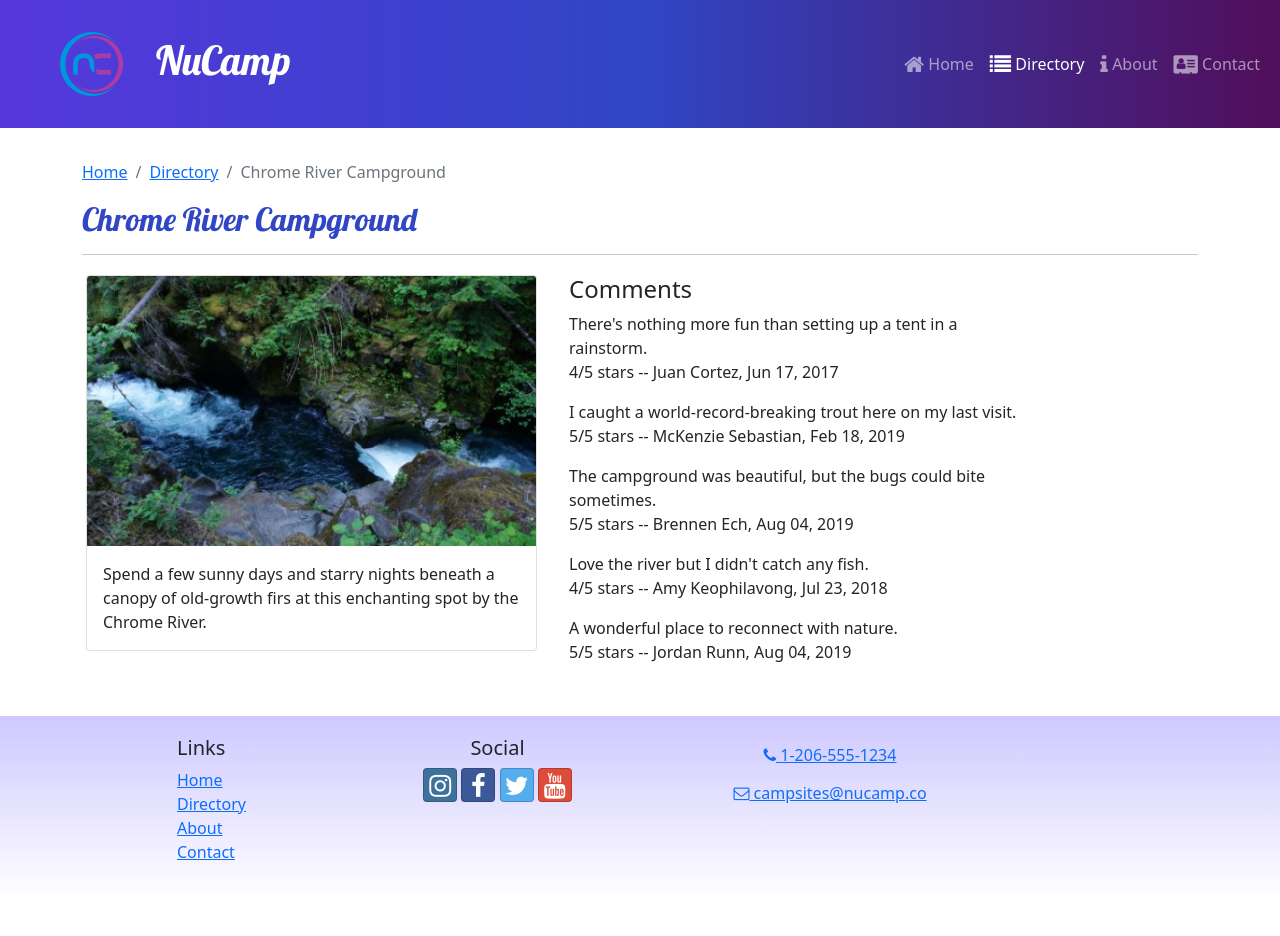
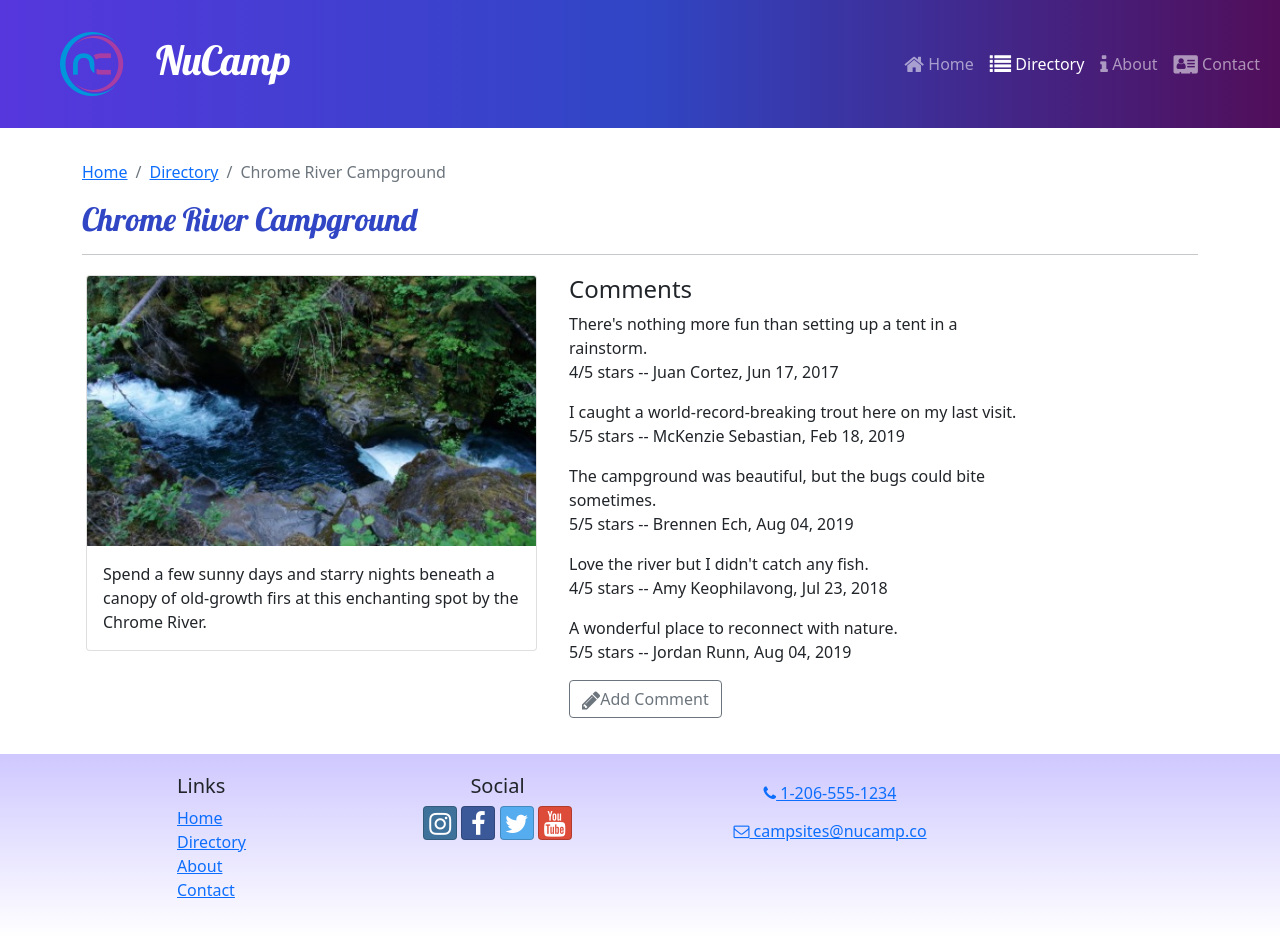
Before and after one commit to eunikehp/nucampsite, a React (Create React App) app: page /directory/1 in a window 1280 px wide. Before the commit the page ends 900 px from the top, so only its background shows below. Built offline with nearby package versions, Linux system fonts and the light colour scheme.

Commit message:
add comment on directory

```diff
--- a/src/features/campsites/CampsitesList.js
+++ b/src/features/campsites/CampsitesList.js
@@ -2,6 +2,7 @@
 import {Col, Row} from 'reactstrap';
 import CampsiteCard from "./CampsiteCard";
 import { selectAllCampsites } from './campsitesSlice';
+
 
 const CampsitesList = () => {
   const campsites = selectAllCampsites();
--- /dev/null
+++ b/src/features/comments/CommentForm.js
@@ -0,0 +1,21 @@
+import { useState } from 'react';
+import { Button, Modal, ModalHeader, ModalBody } from 'reactstrap';
+
+const CommentForm = ({ campsiteId }) => {
+  const [ modalOpen, setModalOpen ] = useState(false);
+
+  return (
+    <>
+      <Button outline onClick={() => setModalOpen(true)}>
+        <i className='fa fa-pencil fa-lg' />Add Comment
+      </Button>
+      <Modal isOpen={modalOpen}>
+        <ModalHeader toggle={() => setModalOpen(false)}>Add Comment</ModalHeader>
+        <ModalBody>campsite: {campsiteId} </ModalBody>
+      </Modal>
+    </>
+  )
+}
+
+
+export default CommentForm;
--- a/src/features/comments/CommentsList.js
+++ b/src/features/comments/CommentsList.js
@@ -1,6 +1,7 @@
 import { Col } from 'reactstrap';
 import Comment from './Comment';
 import { selectCommentsByCampsiteId } from './commentsSlice';
+import CommentForm from './CommentForm.js';
 
 const CommentsList = ({ campsiteId }) => {
   const comments = selectCommentsByCampsiteId(campsiteId);
@@ -13,6 +14,7 @@
         {comments.map((comment) => {
           return <Comment key={comment.id} comment={comment} />;
         })}
+        <CommentForm campsiteId={campsiteId} />
       </Col>
     );
   }
```
